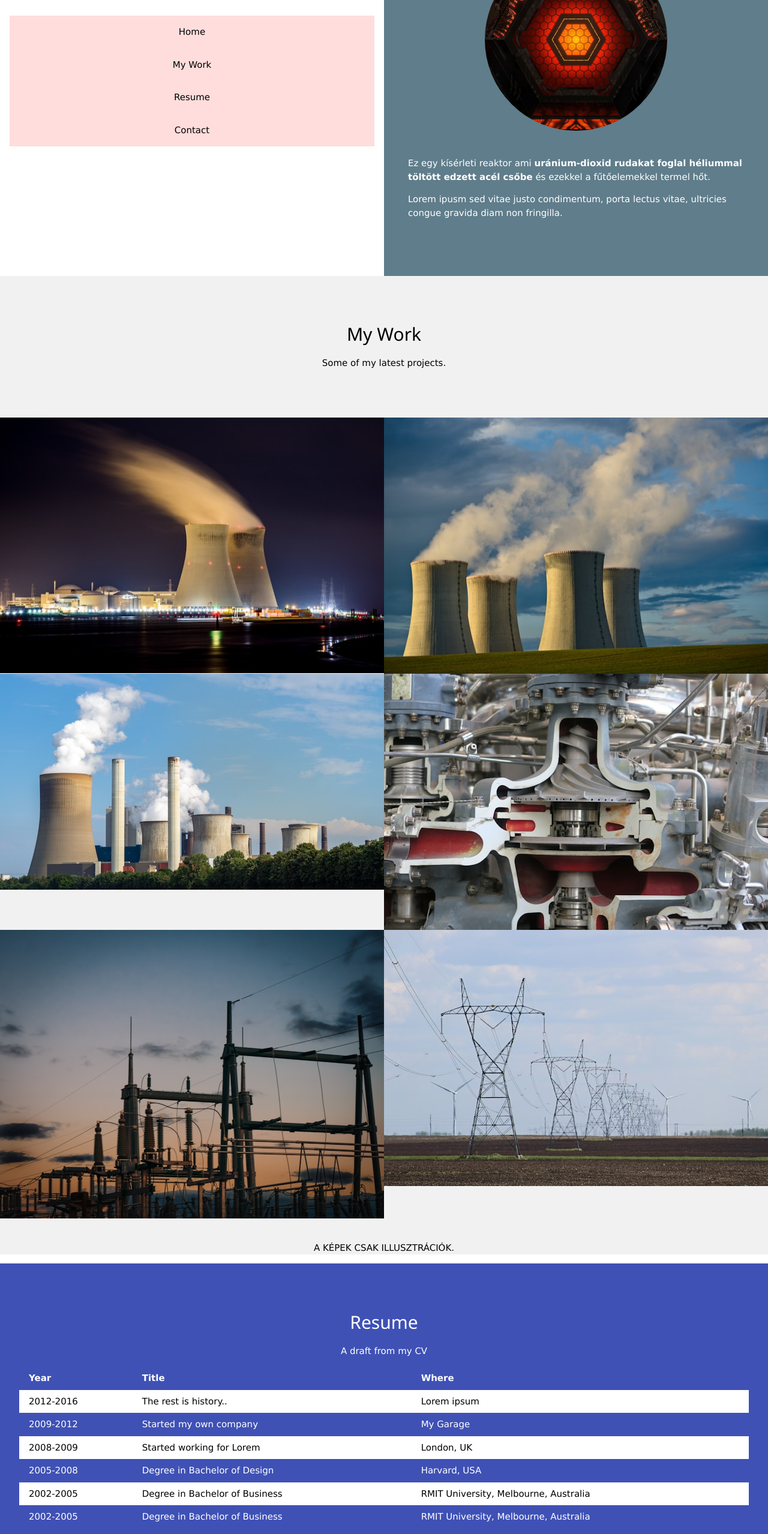
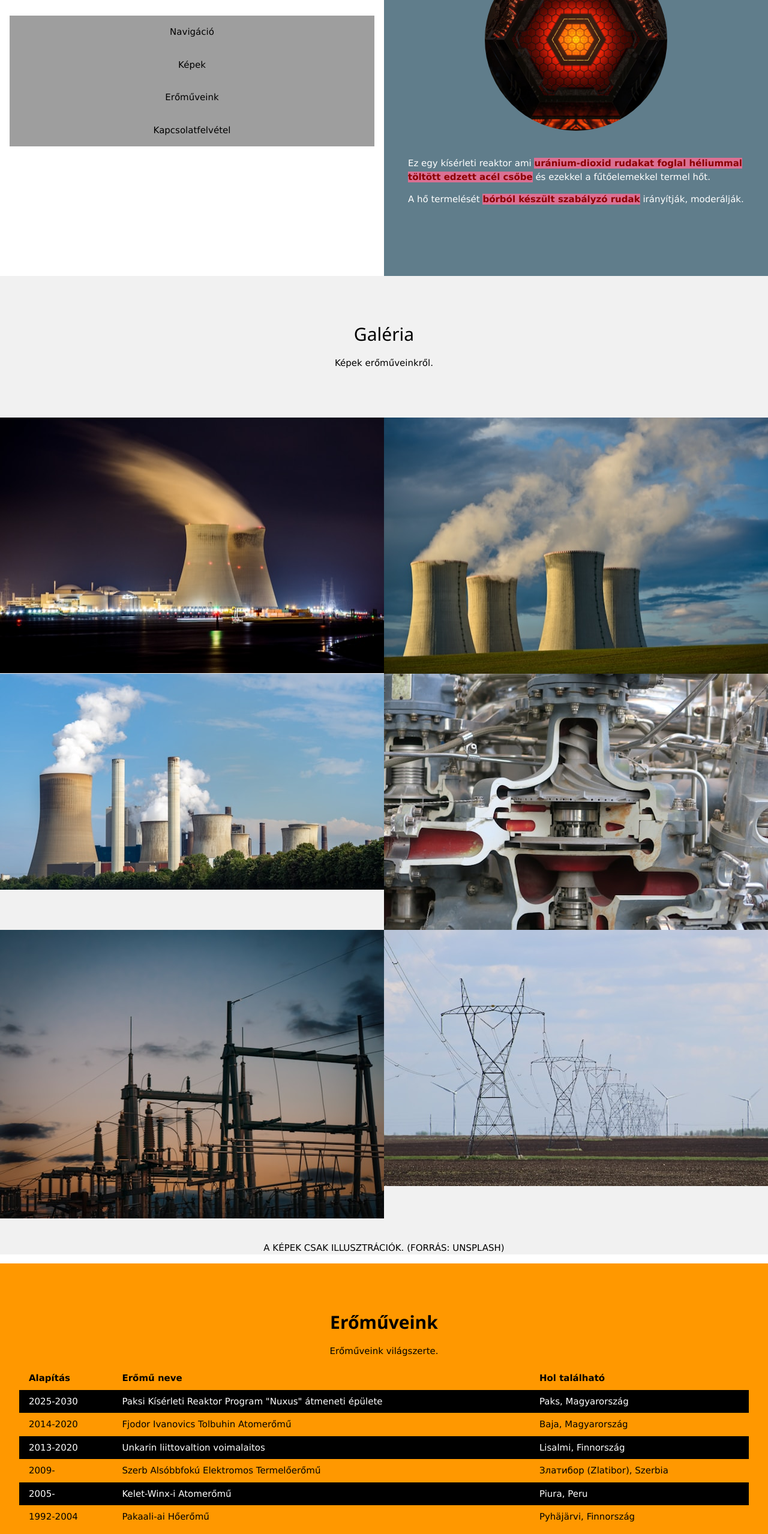
Before and after one commit to Crozz4c/template-weboldal, a plain HTML site: page index.html in a window 1280 px wide. Shown: the part 240-2797 px from the top of the page at 60% size. Drawn offline with nearby package versions, Linux system fonts and the light colour scheme.

Commit message:
favicon, html upd, css upd, magyarosítás

```diff
--- a/index.html
+++ b/index.html
@@ -2,6 +2,7 @@
 <html>
 <head>
 <title>W3.CSS Template</title>
+<link rel="icon" href="img/favicon.png">
 <meta charset="UTF-8">
 <link rel="stylesheet" href="https://www.w3schools.com/w3css/5/w3.css">
 <link rel="stylesheet" href="style.css">
@@ -15,10 +16,10 @@
       <h1>Navigáció</h1>
     </div>
     <div class="w3-padding-64">
-      <a href="#" class="w3-button w3-pale-red w3-block w3-hover-blue-grey w3-padding-16">Home</a>
-      <a href="#work" class="w3-button w3-pale-red w3-block w3-hover-teal w3-padding-16">My Work</a>
-      <a href="#work" class="w3-button w3-pale-red w3-block w3-hover-dark-grey w3-padding-16">Resume</a>
-      <a href="#contact" class="w3-button w3-pale-red w3-block w3-hover-brown w3-padding-16">Contact</a>
+      <a href="#" class="w3-button w3-grey w3-block w3-hover-asphalt w3-padding-16">Navigáció</a>
+      <a href="#kepek" class="w3-button w3-grey w3-block w3-hover-light-gray w3-padding-16">Képek</a>
+      <a href="#most" class="w3-button w3-grey w3-block w3-hover-orange w3-padding-16">Erőműveink</a>
+      <a href="#kontakt" class="w3-button w3-grey w3-block w3-hover-pale-red w3-padding-16">Kapcsolatfelvétel</a>
     </div>
   </div>
   <div class="w3-half w3-blue-grey w3-container" style="height:700px">
@@ -26,8 +27,8 @@
       <h1>A Reaktor</h1>
       <img src="img/Reaktor.jpg" class="w3-margin w3-circle" alt="Person" style="width:50%">
       <div class="w3-left-align w3-padding-large">
-        <p>Ez egy kísérleti reaktor ami <span class="fk">uránium-dioxid rudakat foglal héliummal töltött edzett acél csőbe</span> és ezekkel a fűtőelemekkel termel hőt.</p>
-        <p>Lorem ipusm sed vitae justo condimentum, porta lectus vitae, ultricies congue gravida diam non fringilla.</p>
+        <p>Ez egy kísérleti reaktor ami <span class="fk-spec">uránium-dioxid rudakat foglal héliummal töltött edzett acél csőbe</span> és ezekkel a fűtőelemekkel termel hőt.</p>
+        <p>A hő termelését <span class="fk-spec">bórból készült szabályzó rudak</span> irányítják, moderálják.</p>
       </div>
     </div>
   </div>
@@ -35,10 +36,10 @@
 
 <!-- Second Grid: Work & Resume -->
 <div class="w3-row">
-  <div class="w3-light-grey w3-center" style="min-height:800px" id="work">
+  <div class="w3-light-grey w3-center" style="min-height:800px" id="kepek">
     <div class="w3-padding-64">
-      <h2>My Work</h2>
-      <p>Some of my latest projects.</p>
+      <h2>Galéria</h2>
+      <p>Képek erőműveinkről.</p>
     </div>
     <div class="w3-row">
       <div class="w3-half">
@@ -65,50 +66,52 @@
         <img src="img/MFaramszallitas.jpg" style="width:100%">
       </div>
     </div><br>
-    <p class="nagybetus">A képek csak illusztrációk.</p>
+    <p class="nagybetus">A képek csak illusztrációk. (FORRÁS: UNSPLASH)</p>
   </div>
-  <div class="w3-indigo w3-container" style="min-height:800px">
+  <div class="w3-orange w3-container" style="min-height:800px" id="most">
     <div class="w3-padding-64 w3-center">
-      <h2>Resume</h2>
-      <p>A draft from my CV</p>
+      <h2 class="fk">Erőműveink</h2>
+      <p>Erőműveink világszerte.</p>
       <div class="w3-container w3-responsive">
         <table class="w3-table">
           <tr>
-            <th>Year</th>
-            <th>Title</th>
-            <th>Where</th>
+            <th>Alapítás</th>
+            <th>Erőmű neve</th>
+            <th>Hol található</th>
           </tr>
-          <tr class="w3-white">
-            <td>2012-2016</td>
-            <td>The rest is history..</td>
-            <td>Lorem ipsum</td>
+          <tr class="w3-black">
+            <td>2025-2030</td>
+            <td>Paksi Kísérleti Reaktor Program "Nuxus" átmeneti épülete</td>
+            <td>Paks, Magyarország</td>
           </tr>
           <tr>
-            <td>2009-2012</td>
-            <td>Started my own company</td>
-            <td>My Garage</td>
+            <td>2014-2020</td>
+            <td>Fjodor Ivanovics Tolbuhin Atomerőmű</td>
+            <td>Baja, Magyarország</td>
           </tr>
-          <tr class="w3-white">
-            <td>2008-2009</td>
-            <td>Started working for Lorem</td>
-            <td>London, UK</td>
+          <tr class="w3-black">
+            <td>2013-2020</td>
+            <td>Unkarin liittovaltion voimalaitos</td>
+            <td>Lisalmi, Finnország</td>
           </tr>
           <tr>
-            <td>2005-2008</td>
-            <td>Degree in Bachelor of Design</td>
-            <td>Harvard, USA</td>
+            <td>2009-</td>
+            <td>Szerb Alsóbbfokú Elektromos Termelőerőmű</td>
+            <td>Златибор (Zlatibor), Szerbia</td>
           </tr>
-          <tr class="w3-white">
-            <td>2002-2005</td>
-            <td>Degree in Bachelor of Business</td>
-            <td>RMIT University, Melbourne, Australia</td>
+          <tr class="w3-black">
+            <td>2005-</td>
+            <td>Kelet-Winx-i Atomerőmű</td>
+            <td>Piura, Peru</td>
           </tr>
           <tr class="w3-hide-medium">
-            <td>2002-2005</td>
-            <td>Degree in Bachelor of Business</td>
-            <td>RMIT University, Melbourne, Australia</td>
+            <td>1992-2004</td>
+            <td>Pakaali-ai Hőerőmű</td>
+            <td>Pyhäjärvi, Finnország</td>
           </tr>
         </table>
+        <h2>Erőműveink közül jelenleg 2 aktív.</h2>
+        <p>Az állapotuk így marad amíg le nem szerelik az erőműveket, vagy amíg a települések le nem iratkoznak a programról.</p>
       </div>
     </div>
   </div>
@@ -116,42 +119,43 @@
 
 <!-- Third Grid: Swing By & Contact -->
 <div class="w3-row" id="contact">
-  <div class="w3-half w3-dark-grey w3-container w3-center" style="height:700px">
+  <div class="w3-half w3-pale-red w3-container w3-center" style="height:700px">
     <div class="w3-padding-64">
-      <h1>Swing By</h1>
+      <h1>Központ</h1>
     </div>
     <div class="w3-padding-64">
-      <p>..for a cup of coffee, or whatever.</p>
-      <p>Chicago, US</p>
-      <p>+00 1515151515</p>
-      <p>test@test.com</p>
+      <p>Központi Iroda</p>
+      <p>Budapest, Magyarország</p>
+      <p>+36 20 304 4050</p>
+      <a href="#">Vissza a tetejére...</a>
     </div>
   </div>
-  <div class="w3-half w3-teal w3-container" style="height:700px">
+  <div class="w3-half w3-pale-red left-border w3-container" style="height:700px" id="kontakt">
     <div class="w3-padding-64 w3-padding-large">
-      <h1>Contact</h1>
-      <p class="w3-opacity">GET IN TOUCH</p>
+      <h1>Kapcsolatfelvétel</h1>
+      <p class="w3-opacity"><span class="fk">Itt iratkozhat fel a programra!</span> Munkatársaink 5 munkanapon belül értékelik kérelmét.</p>
       <form class="w3-container w3-card w3-padding-32 w3-white" action="/action_page.php" target="_blank">
         <div class="w3-section">
-          <label>Name</label>
+          <label>Név</label>
           <input class="w3-input" style="width:100%;" type="text" required name="Name">
         </div>
         <div class="w3-section">
-          <label>Email</label>
+          <label>E-mail cím</label>
           <input class="w3-input" style="width:100%;" type="text" required name="Email">
         </div>
         <div class="w3-section">
-          <label>Message</label>
+          <label>Cím és irányítószám</label>
           <input class="w3-input" style="width:100%;" type="text" required name="Message">
         </div>
-        <button type="submit" class="w3-button w3-teal w3-right">Send</button>
+        <button type="submit" class="w3-button w3-teal w3-right">Kérelem küldése</button>
       </form>
     </div>
   </div>
 </div>
 
 <!-- Footer -->
-<footer class="w3-container w3-pale-red w3-padding-16">
+<footer class="w3-container top-border w3-pale-red w3-padding-16">
+  <p>&copy; 2026 Minden jog fenntartva</p>
   <p>Powered by <a href="https://www.w3schools.com/w3css/default.asp" target="_blank">w3.css</a></p>
 </footer>
 
--- a/style.css
+++ b/style.css
@@ -1,7 +1,3 @@
-.w3-hover-brown:hover {
-    background-color: burlywood !important;
-}
-
 .nagybetus {
     text-transform: uppercase;
 }
@@ -13,5 +9,17 @@
 .fk-spec {
     font-weight: bold;
     background-color: palevioletred;
-    color: red;
+    color: darkred;
 }
+
+.body {
+    background-color: #8a8a8a !important;
+}
+
+.left-border {
+    border-left: solid grey 2px;
+}
+
+.top-border {
+    border-top: solid grey 3px;
+}
```
Also changed, not shown: img/favicon.png (added).
